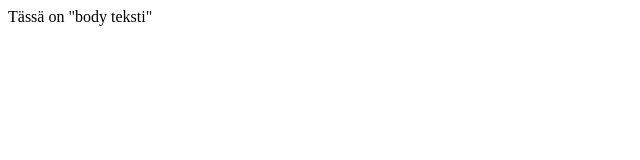
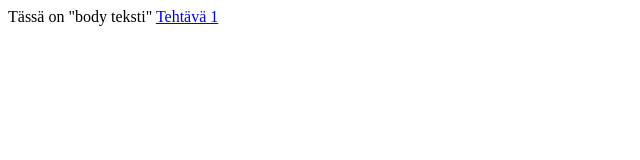
Before and after one commit to seppogr/selsovtot, a plain HTML site: page index.html in a window 1280 px wide. Shown: the full height of the page, 0-640 px from the left. Drawn offline with Linux system fonts and the light colour scheme.

Commit message:
link to t1 added

```diff
--- a/index.html
+++ b/index.html
@@ -6,6 +6,8 @@
   <title>Tässä on title</title>
 </head>
 
-<body>Tässä on "body teksti"</body>
+<body>Tässä on "body teksti"
+  <a href="t1.html">Tehtävä 1</a>
+</body>
 
 </html>
```
Also changed, not shown: storage.txt (added).
